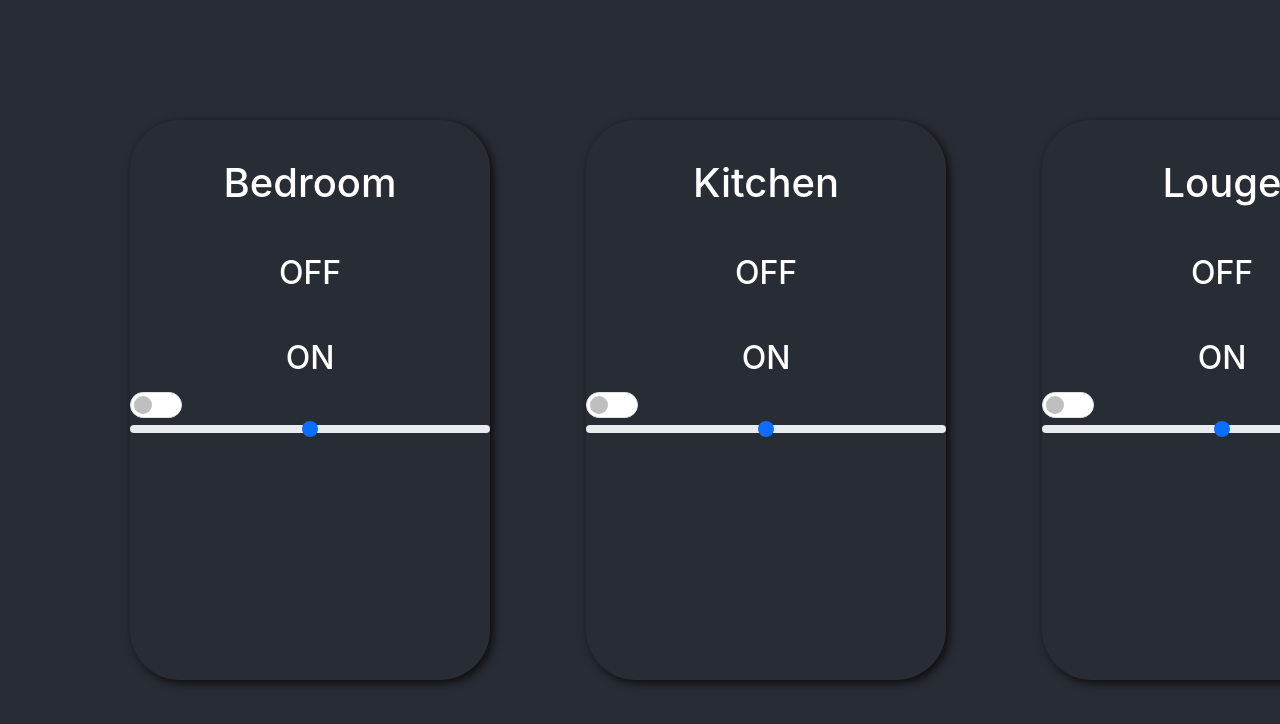
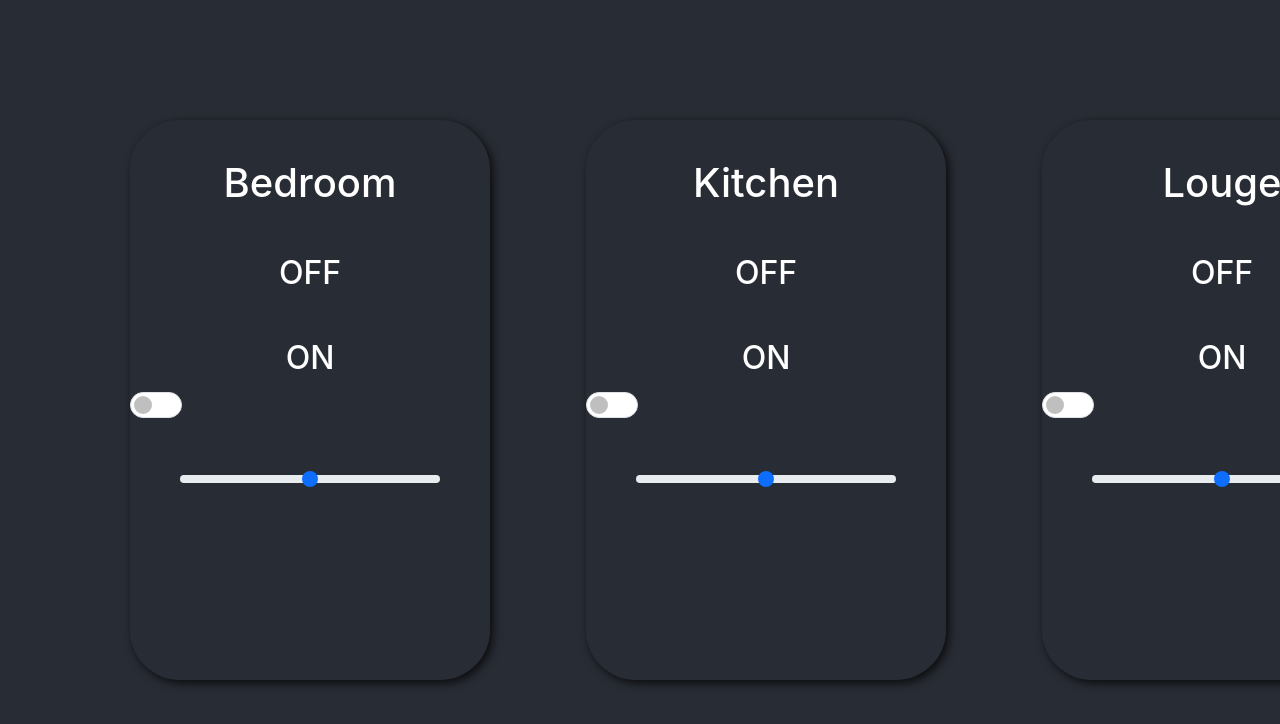
Before and after one commit to Exceed-Group13/mini-project, a React (Create React App) app: page /manual in a window 1280 px wide. Shown: the top 724 px of the page. Built offline with nearby package versions, Linux system fonts and the light colour scheme.

Commit message:
add padding slide bar

```diff
--- a/src/App.css
+++ b/src/App.css
@@ -116,3 +116,7 @@ html{
     transform: rotate(360deg);
   }
 }
+
+.range {
+  padding: 50px;
+}
```
